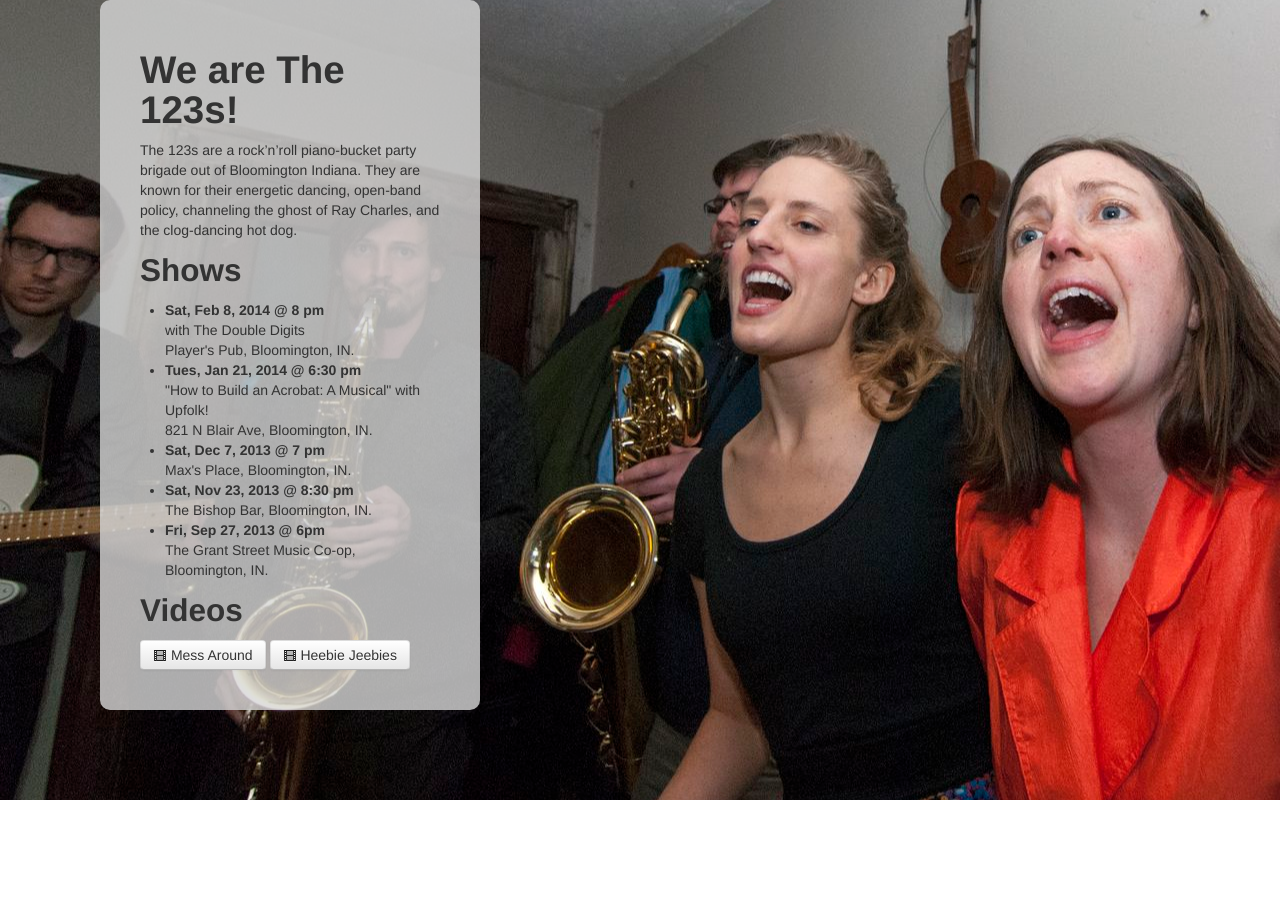
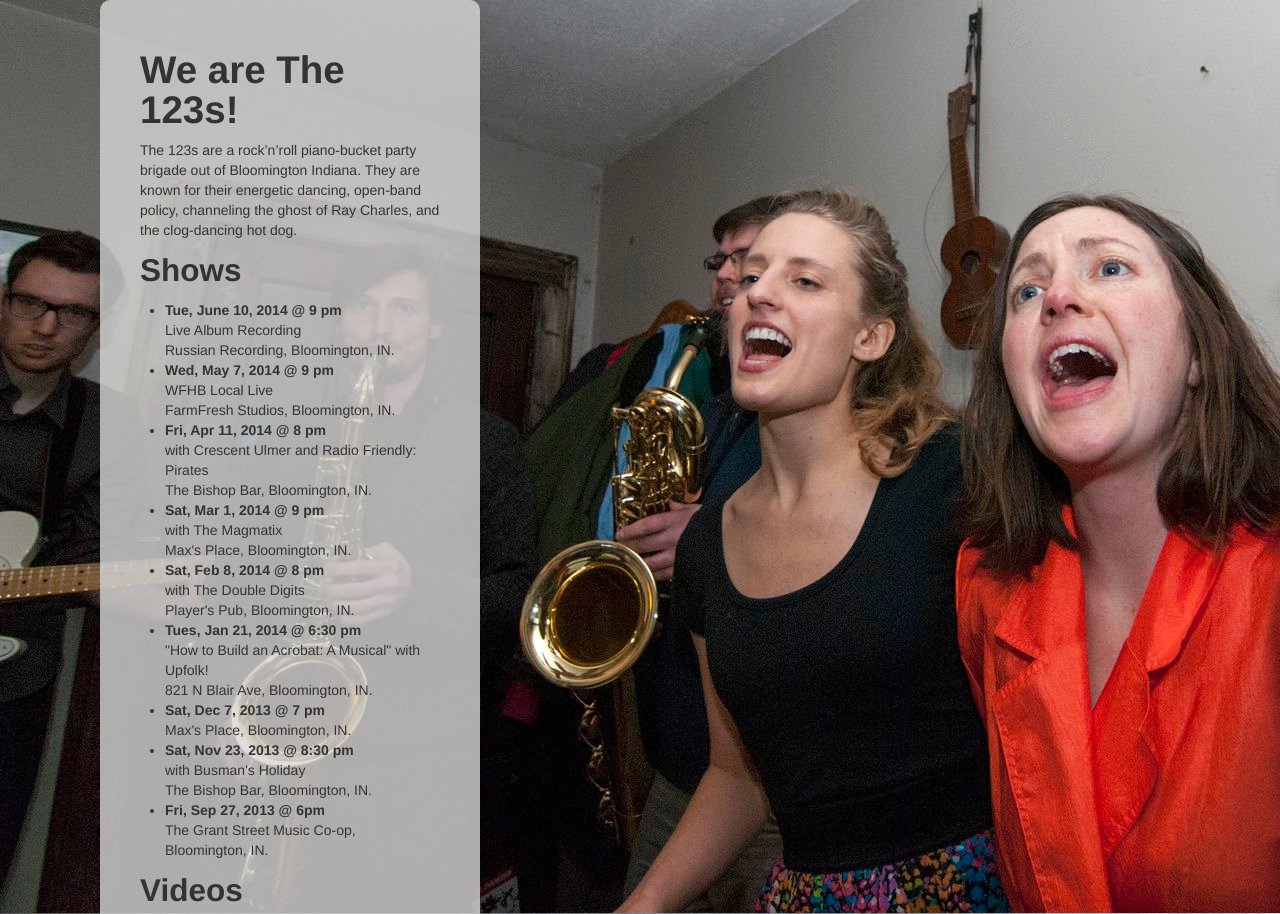
Before and after one commit to JaimieMurdock/wearethe123s, a plain HTML site: page index.html in a window 1280 px wide. Shown: the top 914 px of the page. Before the commit the page ends 800 px from the top, so only its background shows below. Drawn offline with Linux system fonts and the light colour scheme.

Commit message:
adding more shows

```diff
--- a/index.html
+++ b/index.html
@@ -26,6 +26,18 @@
 
 <h2>Shows</h2>
 <ul>
+<li><strong>Tue, June 10, 2014 @ 9 pm</strong><br />
+    Live Album Recording<br />
+    Russian Recording, Bloomington, IN.</li>
+<li><strong>Wed, May 7, 2014 @ 9 pm</strong><br />
+    WFHB Local Live<br />
+    FarmFresh Studios, Bloomington, IN.</li>
+<li><strong>Fri, Apr 11, 2014 @ 8 pm</strong><br />
+    with Crescent Ulmer and Radio Friendly: Pirates<br />
+    The Bishop Bar, Bloomington, IN.</li>
+<li><strong>Sat, Mar 1, 2014 @ 9 pm</strong><br />
+    with The Magmatix<br />
+    Max's Place, Bloomington, IN.</li>
 <li><strong>Sat, Feb 8, 2014 @ 8 pm</strong><br />
     with The Double Digits<br />
     Player's Pub, Bloomington, IN.</li>
@@ -35,6 +47,7 @@
 <li><strong>Sat, Dec 7, 2013 @ 7 pm</strong><br />
     Max's Place, Bloomington, IN.</li>
 <li><strong>Sat, Nov 23, 2013 @ 8:30 pm</strong><br />
+    with Busman's Holiday<br />
     The Bishop Bar, Bloomington, IN.</li>
 <li><strong>Fri, Sep 27, 2013 @ 6pm</strong><br />
     The Grant Street Music Co-op, Bloomington, IN.</li>
```
